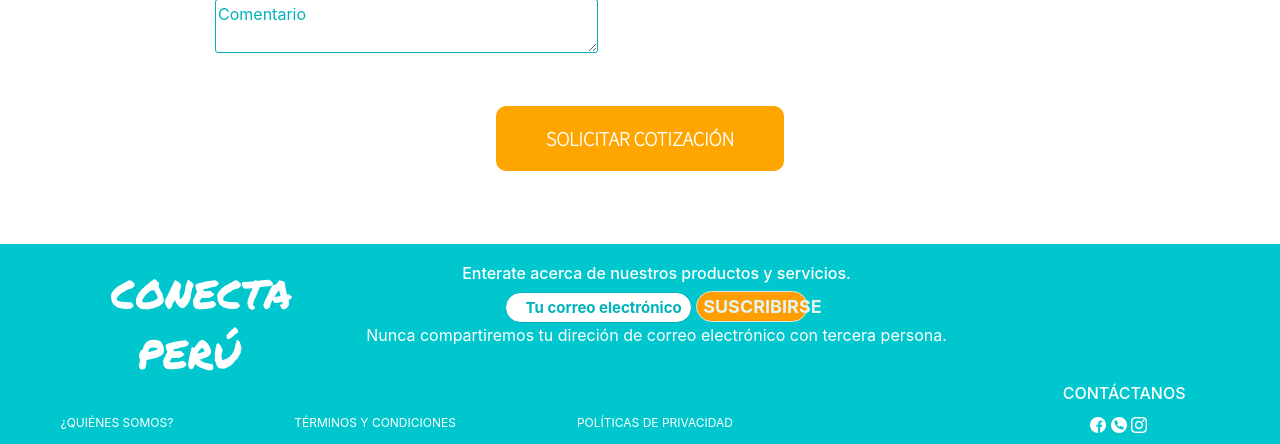
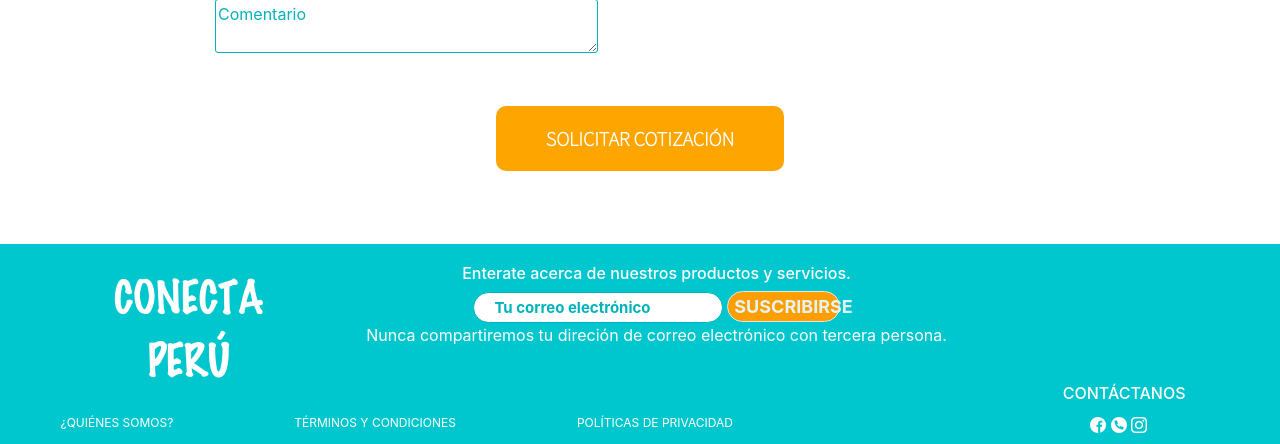
Before and after one commit to Jorvict/Conecta, a PHP site: page /vistas/index.html in a window 1280 px wide. Shown: the part 2510-2954 px from the top of the page. Run offline with PHP 8.4, Linux system fonts and the light colour scheme; some web fonts are replaced.

Commit message:
Se importa fuente Marker Felt en el footer, se aplica fuente al titulo y se expande tamaño del input

```diff
--- a/public/css/footer.css
+++ b/public/css/footer.css
@@ -1,3 +1,8 @@
+@font-face{
+    font-family:'Marker Felt';
+    src: url(../../fonts/Marker_Felt.ttf);
+}
+
 footer{
     background: #00c7ce;
     padding: 20px 0 0 0;
@@ -30,11 +35,12 @@ footer{
 }
 
 .c-logo p{
-    font-size: 40px;
+    font-size: 42px;
     margin: 0;
     text-align: center;
     color: white;
-    font-family: 'Permanent Marker';
+    /* font-family: 'Permanent Marker'; */
+    font-family: 'Marker Felt';
 }
 
 /* img#logofooter {
@@ -64,7 +70,7 @@ input#input-footer {
      padding-left: 20px;
 }
 input.input-footer {
-    width: 30%;
+    width: 40%;
     height:70%;
     border: 1px solid #00b2bb;
     border-radius: 30px;
@@ -178,6 +184,7 @@ footer {
         width: 100%;
         height: 100%;
     }
+
     .content-footercentro {
         /* background: #fff; */
         width: 90%;
```
Also changed, not shown: fonts/Marker_Felt.ttf (added).
